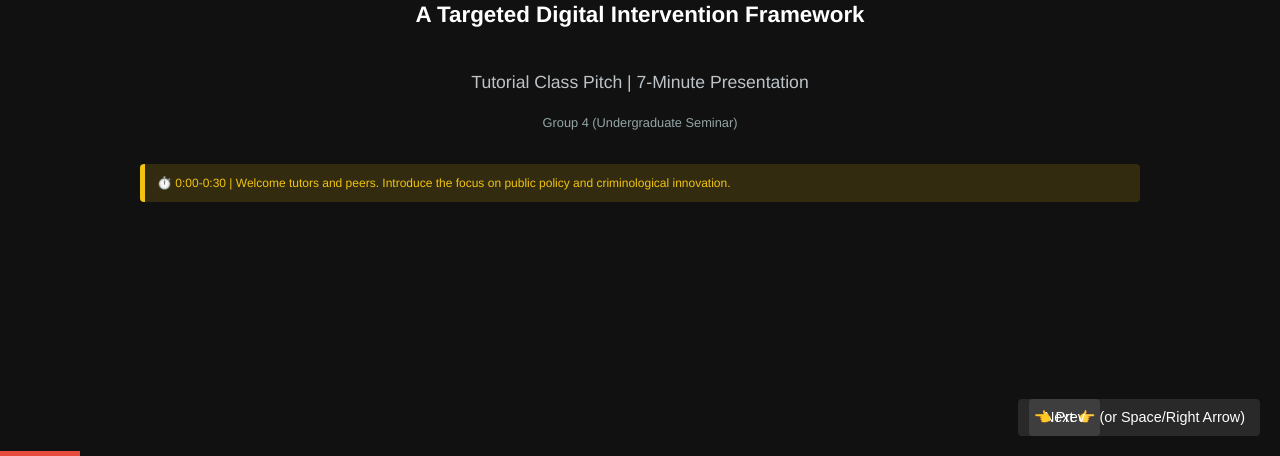
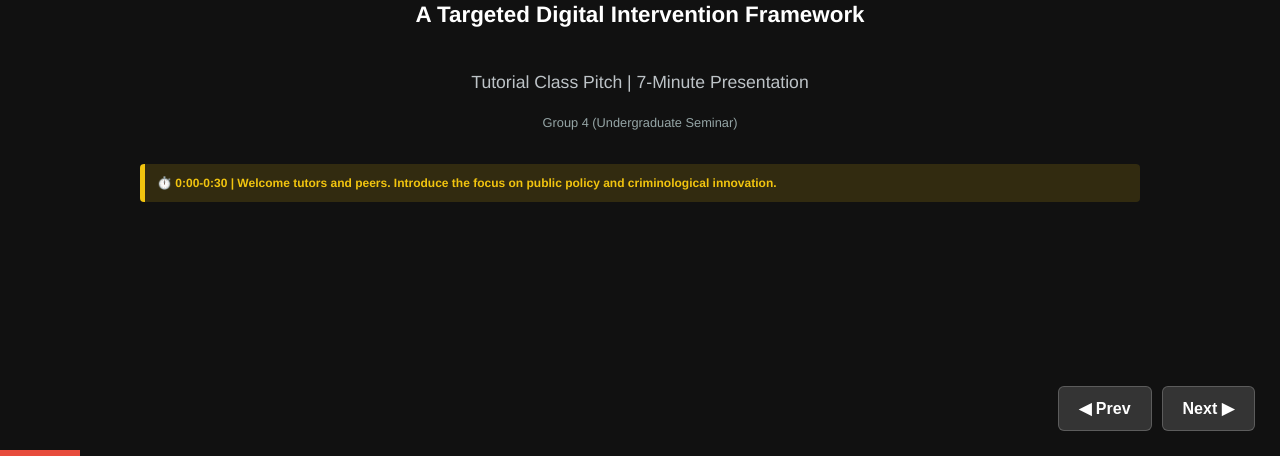
Before and after one commit to degree85sy-code/my-slide, a plain HTML site: page index.html in a window 1280 px wide. Shown: the part 344-800 px from the top of the page. Drawn offline with Linux system fonts and the light colour scheme.

Commit message:
Update index.html

```diff
--- a/index.html
+++ b/index.html
@@ -4,14 +4,13 @@
 		<meta charset="utf-8">
 		<meta name="viewport" content="width=device-width, initial-scale=1.0, maximum-scale=1.0, user-scalable=no">
 		<title>7-Min Academic Pitch: Youth Crime Intervention</title>
-		<!-- 直接内嵌官方核心样式，彻底解决网络拦截和加载失败问题 -->
 		<style>
 			html, body { width: 100%; height: 100%; overflow: hidden; margin: 0; padding: 0; background-color: #111111; color: #eeeeee; font-family: Helvetica, sans-serif; }
 			.slides-container { width: 100%; height: 100%; display: flex; align-items: center; justify-content: center; position: relative; }
-			.slide-page { display: none; width: 85%; max-width: 1000px; text-align: center; animation: fadeIn 0.5s ease; }
+			.slide-page { display: none; width: 85%; max-width: 1000px; text-align: center; animation: fadeIn 0.4s ease; }
 			.slide-page.active { display: block; }
-			@keyframes fadeIn { from { opacity: 0; transform: translateY(10px); } to { opacity: 1; transform: translateY(0); } }
-			h2 { color: #e74c3c; font-size: 2.2em; margin-bottom: 20px; font-weight: bold; text-transform: none; }
+			@keyframes fadeIn { from { opacity: 0; transform: scale(0.98); } to { opacity: 1; transform: scale(1); } }
+			h2 { color: #e74c3c; font-size: 2.2em; margin-bottom: 20px; font-weight: bold; text-transform: none; text-shadow: 0 2px 4px rgba(0,0,0,0.5); }
 			h3 { color: #ffffff; font-size: 1.4em; margin-bottom: 20px; }
 			p, li { font-size: 1.1em; line-height: 1.6; text-align: left; color: #dddddd; }
 			ul { display: inline-block; text-align: left; margin-top: 15px; }
@@ -20,18 +19,24 @@
 			.gap-box { background: rgba(231, 76, 60, 0.15); border-left: 6px solid #e74c3c; padding: 20px; margin: 20px 0; text-align: left; border-radius: 4px; }
 			.citation { font-size: 0.6em; color: #95a5a6; display: block; margin-top: 15px; text-align: left; font-style: italic; }
 			.grid-2 { display: grid; grid-template-columns: 1fr 1fr; gap: 30px; text-align: left; margin-top: 20px; }
-			.speaker-note { background: rgba(241, 196, 15, 0.15); border-left: 5px solid #f1c40f; padding: 12px; font-size: 0.75em; color: #f1c40f; margin-top: 30px; text-align: left; border-radius: 4px; }
-			.nav-btn { position: fixed; bottom: 20px; right: 20px; background: rgba(255,255,255,0.1); color: #fff; border: none; padding: 10px 15px; cursor: pointer; border-radius: 4px; font-size: 0.9em; z-index: 100; }
-			.nav-btn:hover { background: rgba(255,255,255,0.2); }
-			.progress-bar { position: fixed; bottom: 0; left: 0; height: 5px; background: #e74c3c; transition: width 0.3s ease; z-index: 101; }
+			.speaker-note { background: rgba(241, 196, 15, 0.15); border-left: 5px solid #f1c40f; padding: 12px; font-size: 0.75em; color: #f1c40f; margin-top: 30px; text-align: left; border-radius: 4px; font-weight: bold; }
+			.controls-cluster { position: fixed; bottom: 25px; right: 25px; display: flex; gap: 10px; z-index: 999; }
+			.nav-btn { background: rgba(255,255,255,0.15); color: #fff; border: 1px solid rgba(255,255,255,0.2); padding: 12px 20px; cursor: pointer; border-radius: 6px; font-size: 1em; font-weight: bold; transition: all 0.2s ease; user-select: none; }
+			.nav-btn:hover { background: #e74c3c; border-color: #e74c3c; transform: translateY(-2px); }
+			.nav-btn:active { transform: translateY(0); }
+			.progress-bar { position: fixed; bottom: 0; left: 0; height: 6px; background: #e74c3c; transition: width 0.3s ease; z-index: 1000; }
 		</style>
 	</head>
 	<body>
 		<div class="progress-bar" id="progressBar" style="width: 6.25%;"></div>
-		<button class="nav-btn" onclick="nextSlide()">Next 👉 (or Space/Right Arrow)</button>
-		<button class="nav-btn" style="right: 180px;" onclick="prevSlide()">👈 Prev</button>
 
-		<div class="slides-container">
+		<!-- 彻底重构的控制按钮组合 -->
+		<div class="controls-cluster">
+			<button class="nav-btn" onclick="prevSlide()">◀ Prev</button>
+			<button class="nav-btn" onclick="nextSlide()">Next ▶</button>
+		</div>
+
+		<div class="slides-container" onclick="focusPage()">
 			<!-- Slide 1: Welcome & Title -->
 			<div class="slide-page active">
 				<h2>Rethinking Youth Crime</h2>
@@ -153,6 +158,3 @@
 
 			<!-- Slide 11: Discoveries So Far -->
 			<div class="slide-page">
-				<h2>6. Discoveries Made So Far</h2>
-				<ul style="display: block;">
-					<li><strong>Gen-Z Persona Bias:</strong> Traditional paper-based check-ins trigger a 65% defiance rate among high-risk youth.</li>
```
